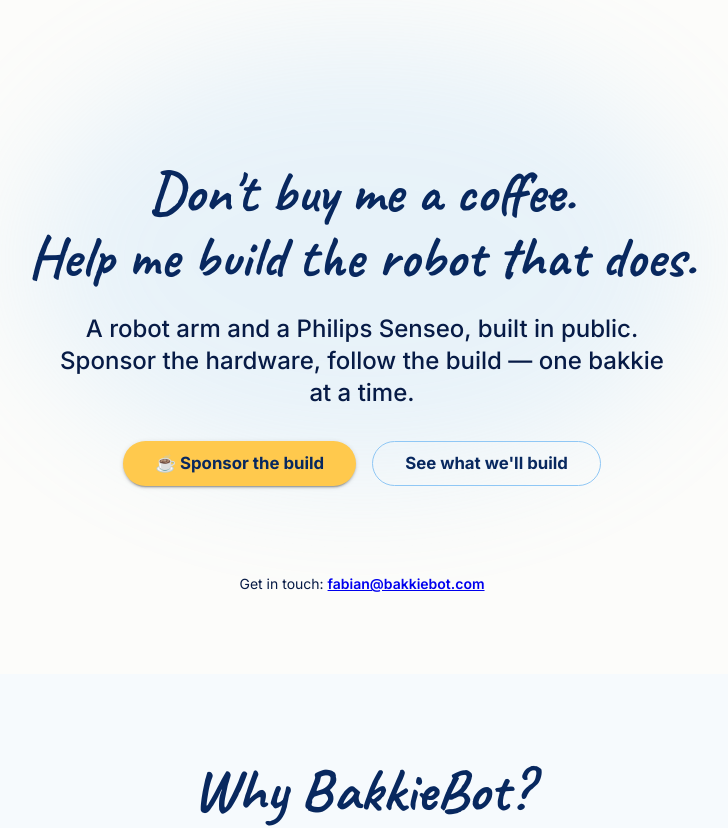
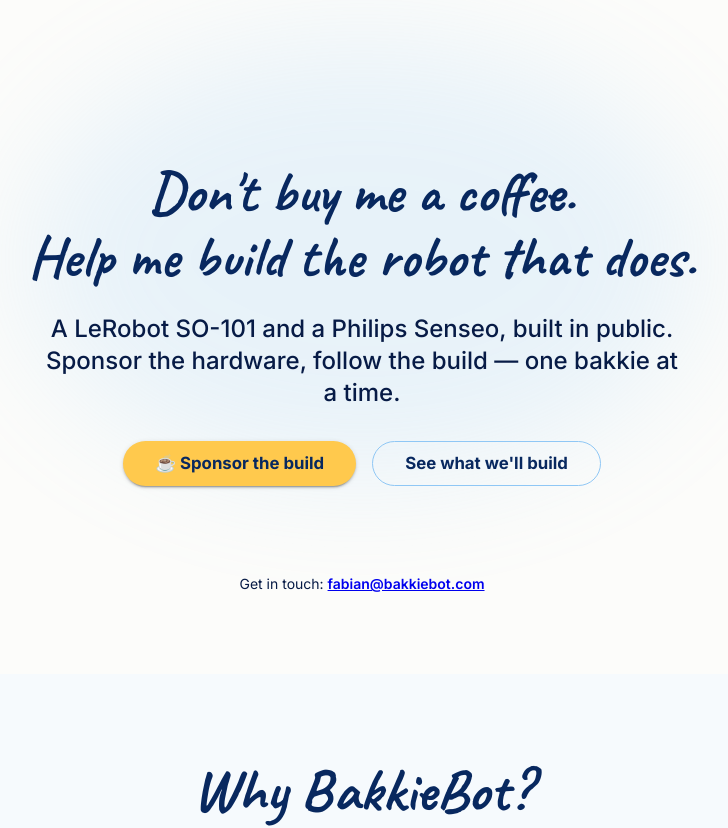
Before and after one commit to onlinefabster/bakkiebot, a React (Vite) app: page / in a window 1280 px wide. Shown: the top 828 px of the page, without its empty margins (278-1006 px from the left). Built offline with nearby package versions, Linux system fonts and the light colour scheme.

Commit message:
Name LeRobot SO-101 in hero subline

```diff
--- a/src/components/Hero.tsx
+++ b/src/components/Hero.tsx
@@ -47,10 +47,10 @@
           </Typography>
           <Typography
             variant="h5"
-            sx={{ maxWidth: 620, color: 'text.secondary', fontWeight: 500 }}
+            sx={{ maxWidth: 640, color: 'text.secondary', fontWeight: 500 }}
           >
-            A robot arm and a Philips Senseo, built in public. Sponsor the hardware,
-            follow the build — one bakkie at a time.
+            A LeRobot SO-101 and a Philips Senseo, built in public. Sponsor the
+            hardware, follow the build — one bakkie at a time.
           </Typography>
           <Box
             sx={{
```
